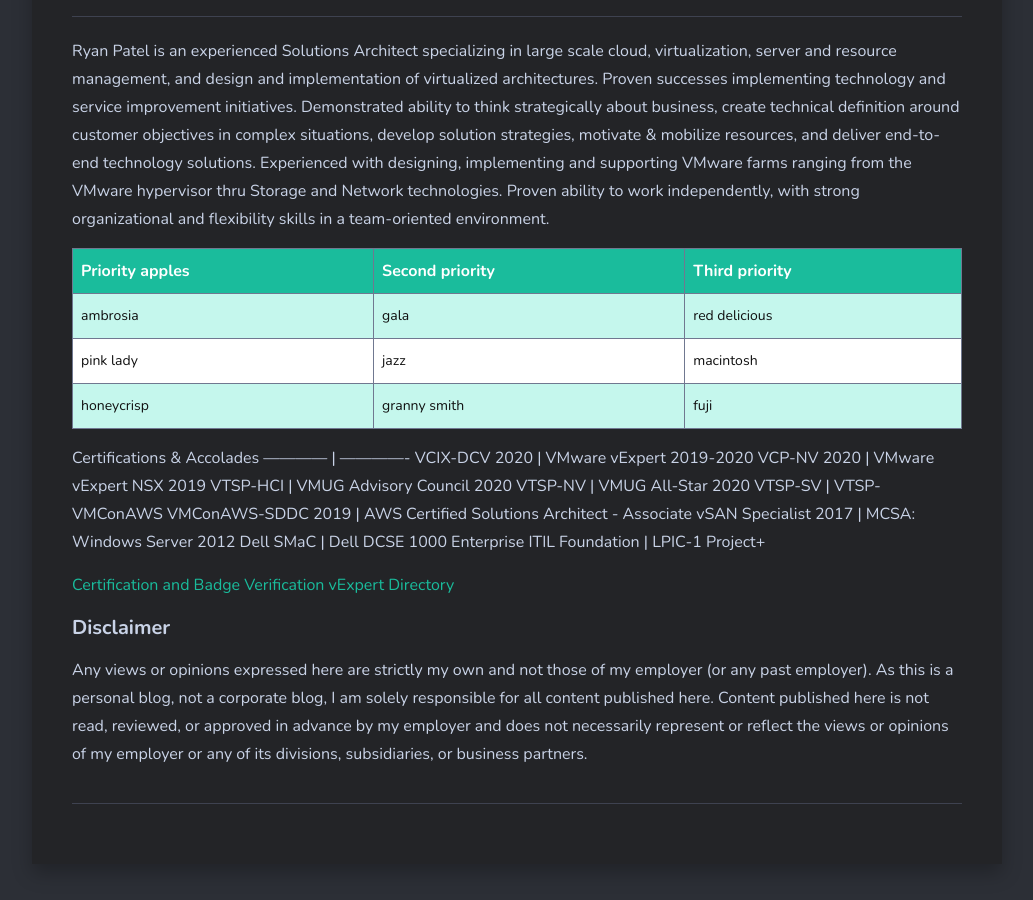
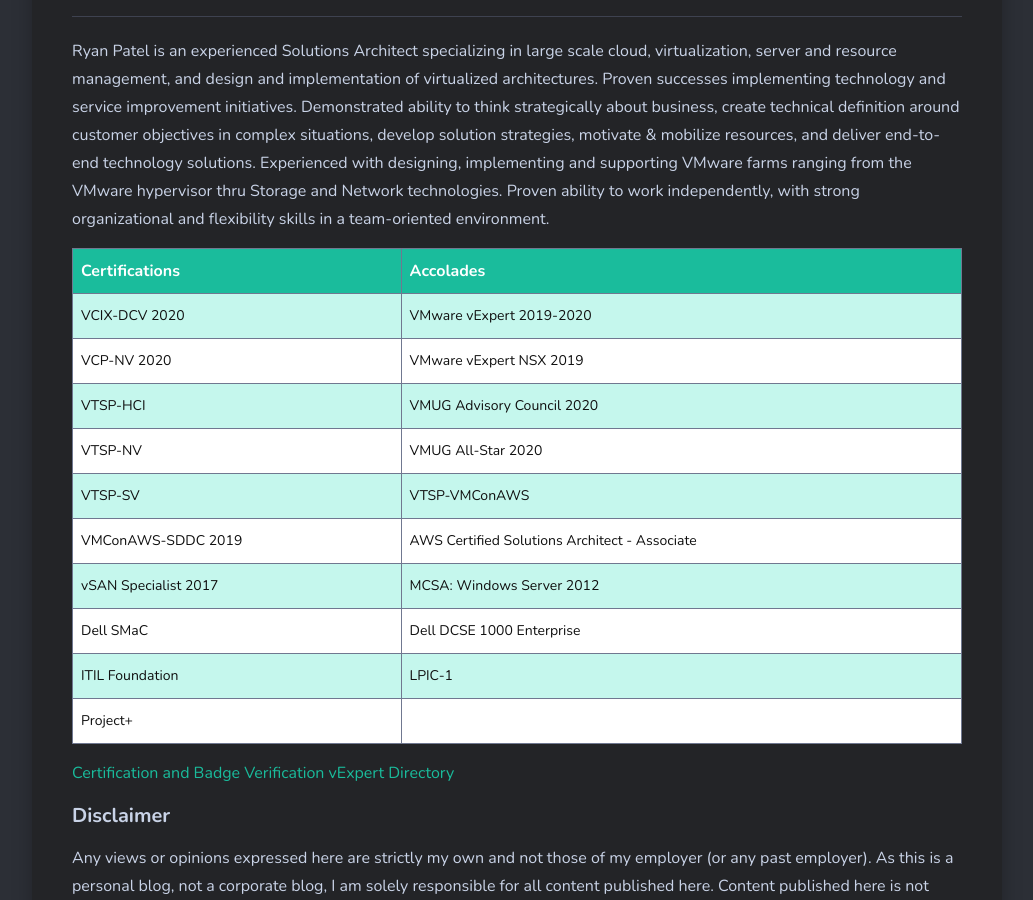
Before and after one commit to vNinjaDFW/vNinjaDFW.github.io, a Jekyll site: the page built from _pages/about.md, in a window 1280 px wide and 900 px high, scrolled down 217 px. Shown: the whole window, without its empty margins (123-1156 px from the left). Built offline with Jekyll 4.4.1, drawn with Linux system fonts in a browser that asks for light colours; nearby versions of some CDN libraries.

Commit message:
Add files via upload

```diff
--- a/_pages/about.md
+++ b/_pages/about.md
@@ -7,25 +7,18 @@
 
 Ryan Patel is an experienced Solutions Architect specializing in large scale cloud, virtualization, server and resource management, and design and implementation of virtualized architectures. Proven successes implementing technology and service improvement initiatives. Demonstrated ability to think strategically about business, create technical definition around customer objectives in complex situations, develop solution strategies, motivate & mobilize resources, and deliver end-to-end technology solutions. Experienced with designing, implementing and supporting VMware farms ranging from the VMware hypervisor thru Storage and Network technologies. Proven ability to work independently, with strong organizational and flexibility skills in a team-oriented environment.
 
-| Priority apples | Second priority | Third priority |
-|-------|--------|---------|
-| ambrosia | gala | red delicious |
-| pink lady | jazz | macintosh |
-| honeycrisp | granny smith | fuji |
-
-
-Certifications & Accolades
------------- | -------------
-VCIX-DCV 2020 | VMware vExpert 2019-2020
-VCP-NV 2020 | VMware vExpert NSX 2019
-VTSP-HCI | VMUG Advisory Council 2020
-VTSP-NV | VMUG All-Star 2020
-VTSP-SV | VTSP-VMConAWS
-VMConAWS-SDDC 2019 | AWS Certified Solutions Architect - Associate
-vSAN Specialist 2017 | MCSA: Windows Server 2012
-Dell SMaC | Dell DCSE 1000 Enterprise
-ITIL Foundation | LPIC-1
-Project+
+| Certifications | Accolades |
+|------------ | -------------|
+| VCIX-DCV 2020 | VMware vExpert 2019-2020 |
+| VCP-NV 2020 | VMware vExpert NSX 2019 |
+| VTSP-HCI | VMUG Advisory Council 2020 |
+| VTSP-NV | VMUG All-Star 2020 |
+| VTSP-SV | VTSP-VMConAWS |
+| VMConAWS-SDDC 2019 | AWS Certified Solutions Architect - Associate |
+| vSAN Specialist 2017 | MCSA: Windows Server 2012 |
+| Dell SMaC | Dell DCSE 1000 Enterprise |
+| ITIL Foundation | LPIC-1 |
+| Project+ |
 
 [Certification and Badge Verification][your-acclaim]
 [vExpert Directory][vexpert-dir]
```
